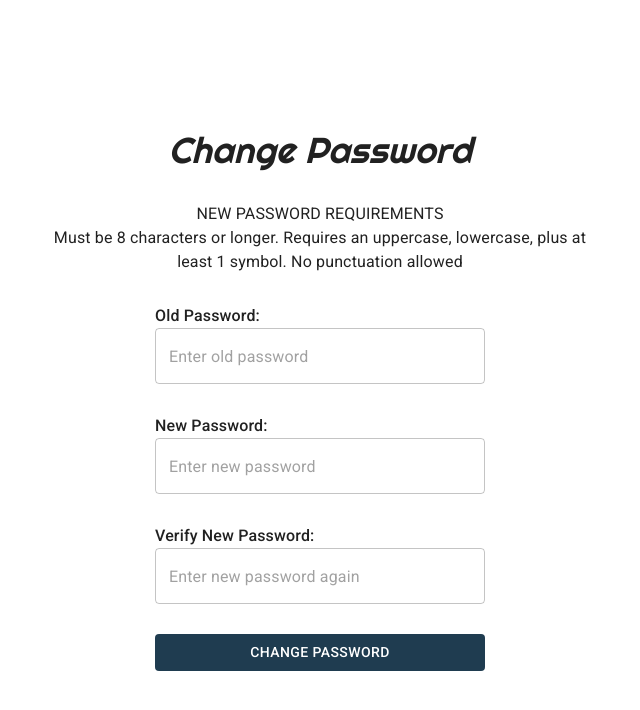
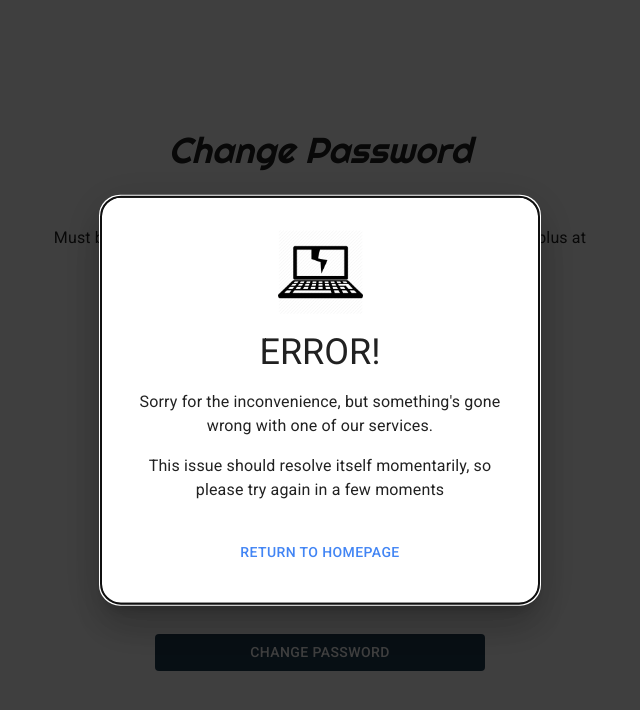
Before and after one commit to JasonXB/local-eats, a Next.js app: page /auth/change-password in a window 1280 px wide. Shown: the top 710 px of the page, without its empty margins (320-960 px from the left). Built offline with nearby package versions, Linux system fonts and the light colour scheme; no server answers; sample sign-in values are in the browser's storage.

Commit message:
Created a modal for generic failed process errors

```diff
--- a/pages/auth/change-password.js
+++ b/pages/auth/change-password.js
@@ -9,6 +9,7 @@ import { mix } from "../../styles/styleMixins";
 import { credentialSignIn } from "../api/helperFunctions/credentialSignIn";
 import { getSession } from "next-auth/react";
 import axios from "axios";
+import GeneralErrorModal from "../../src/custom-components/Modals/GeneralError";
 
 // Redirect users to homepage if they come here offline
 export async function getServerSideProps(context) {
@@ -57,6 +58,8 @@ function reducer(state, action) {
 }
 
 export default function ChangePassword() {
+  // Control the general error modal
+  const [openModal, setOpenModal] = React.useState(false);
   const router = useRouter();
   // These states and dispatch functions control the error text and colors of each input field
   const [formState, dispatch] = useReducer(reducer, {
@@ -110,7 +113,7 @@ export default function ChangePassword() {
       if (errorMessage === "Old password is not correct") {
         dispatch({ type: "INVALID_OLD_PASSWORD" });
       } else {
-        alert("Something has gone wrong on our end") ///! generic error modal
+        setOpenModal(true);
       }
       console.error(errorMessage);
       // return alert("Something has gone wrong on our end"); //!!! make a simple modal
@@ -189,6 +192,7 @@ export default function ChangePassword() {
       >
         Change password
       </Button>
+      <GeneralErrorModal />
     </Stack>
   );
 }
--- /dev/null
+++ b/src/custom-components/Modals/GeneralError.js
@@ -0,0 +1,73 @@
+import React from "react";
+import { Typography, Box, Stack, Button } from "@mui/material";
+import Modal from "@mui/material/Modal";
+import { mix } from "../../../styles/styleMixins";
+export default function GeneralErrorModal() {
+  const [open, setOpen] = React.useState(true);
+  const handleOpen = () => setOpen(true);
+  const handleClose = () => setOpen(false);
+
+  return (
+    <Modal
+      component="section"
+      sx={style.backdrop}
+      open={open}
+      onClose={handleClose}
+    >
+      <Stack sx={style.stack}>
+        <Box
+          component="img"
+          src="/images/brokenComputer.png"
+          sx={{ width: 85, height: 85 }}
+        />
+        <Typography
+          id="modal-modal-title"
+          variant="h2"
+          component="p"
+          sx={{ my: 2 }}
+        >
+          ERROR!
+        </Typography>
+        <Typography
+          id="modal-modal-description"
+          sx={{ mt: 0, fontSize: "1rem" }}
+        >
+          Sorry for the inconvenience, but something's gone wrong with one of
+          our services.
+        </Typography>
+        <Typography sx={{ mt: 2, fontSize: "1rem" }}>
+          This issue should resolve itself momentarily, so please try again in a
+          few moments
+        </Typography>
+        <Button sx={{ mt: 4 }} href="/" color="info">
+          Return to homepage
+        </Button>
+      </Stack>
+    </Modal>
+  );
+}
+
+const style = {
+  backdrop: {
+    position: "fixed",
+    zIndex: 1,
+    height: "100vh",
+    width: "100vw",
+    background: "rgba(0, 0, 0, 0.5)",
+  },
+  stack: {
+    position: "absolute",
+    top: "50%",
+    left: "50%",
+    transform: "translate(-50%, -50%)",
+    width: "100%",
+    maxWidth: "27.5rem",
+    bgcolor: "background.paper",
+    border: "2px solid #000",
+    borderRadius: 5,
+    boxShadow: 24,
+    p: 4,
+    textAlign: "center",
+    ...mix.flexColumn,
+  },
+};
```
Also changed, not shown: pages/testError.js (+3 -68 lines).
